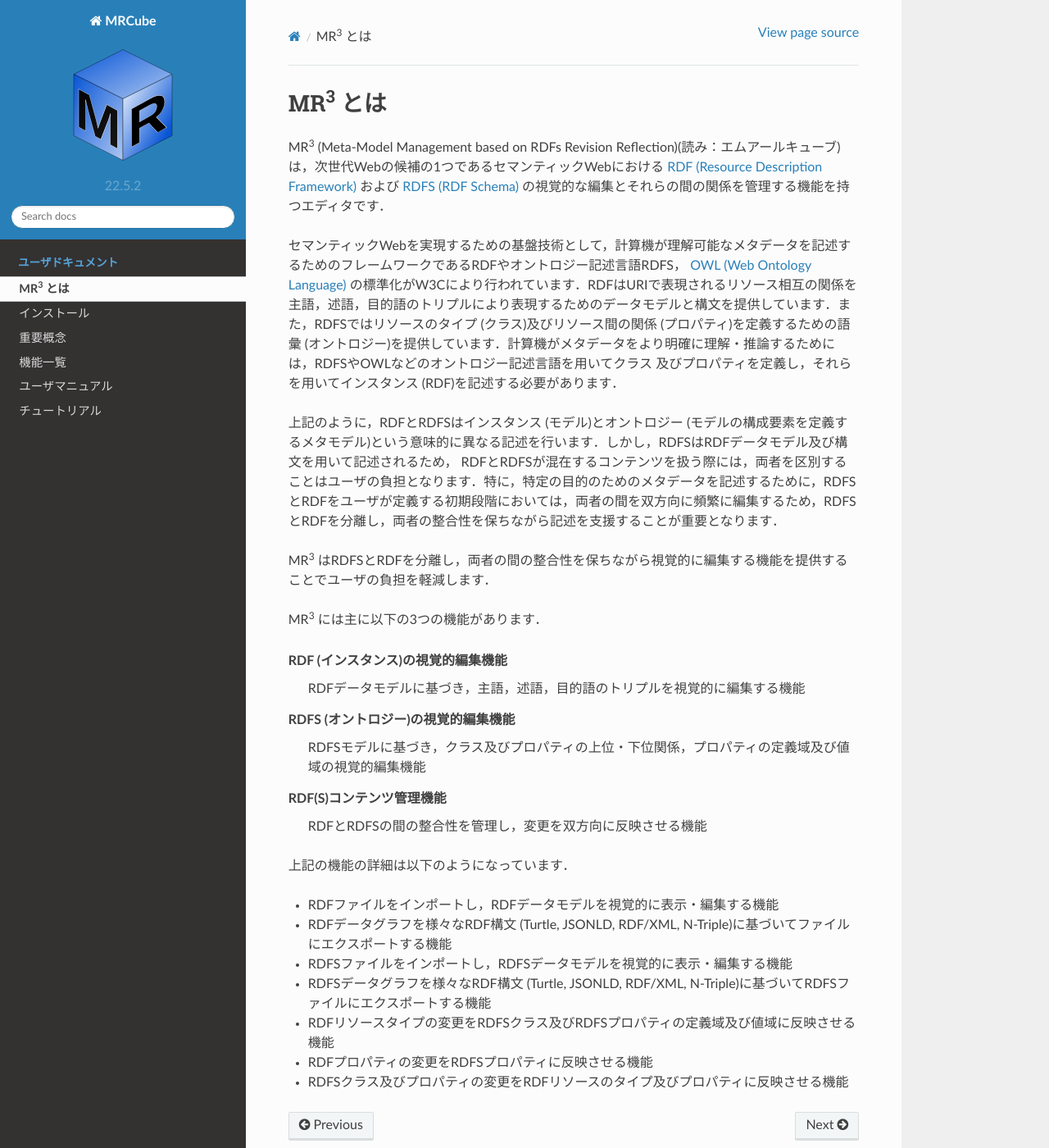
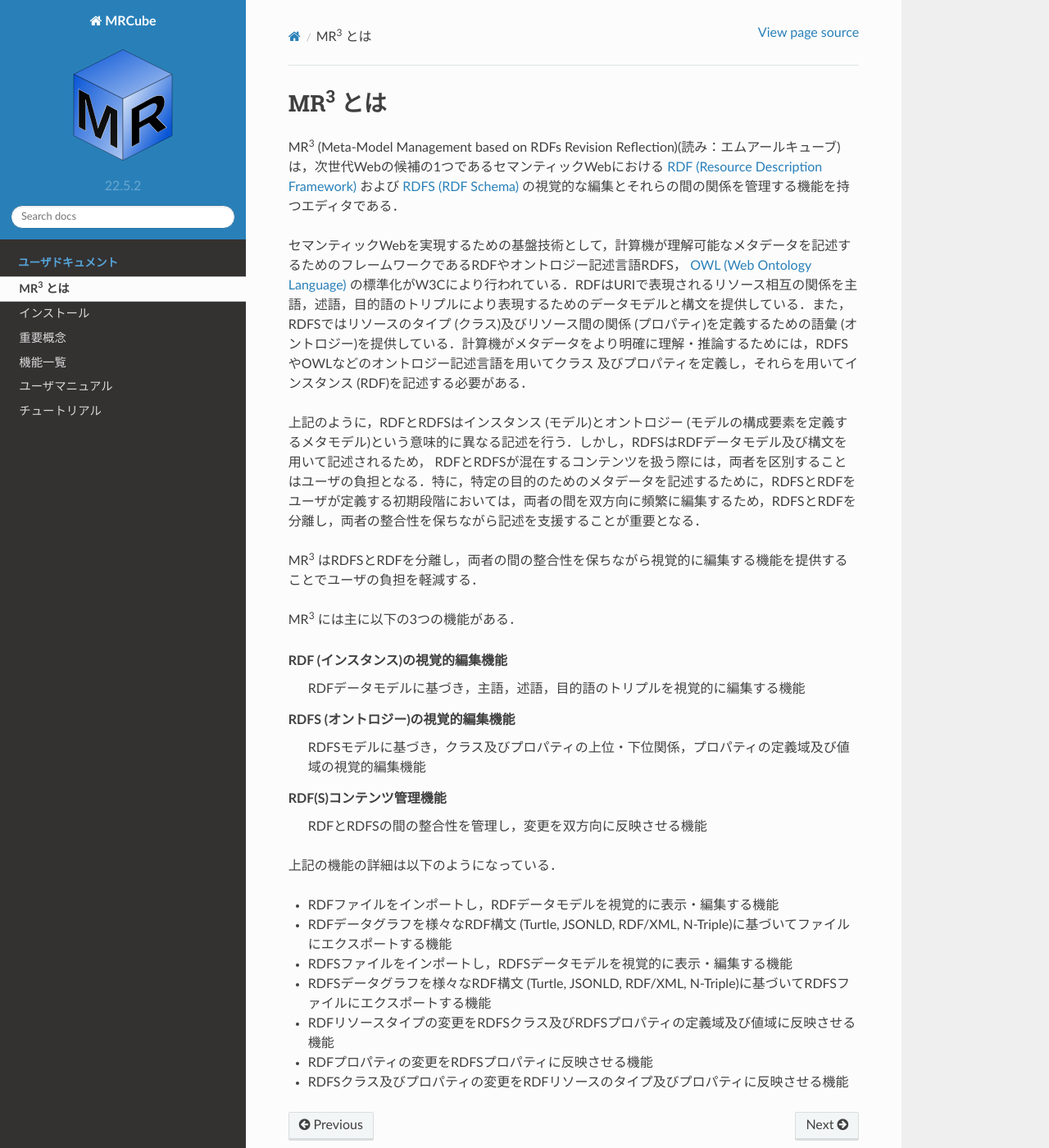
Before and after one commit to mr-3/mrcube-ja-docs, a Sphinx documentation site: the page built from docs/source/about.rst, in a window 1280 px wide and 1400 px high. Shown: the whole window at 82% size. Built offline with Sphinx 7.4.7 and the Read the Docs theme 2.0.0, drawn with Linux system fonts in a browser that asks for light colours.

Commit message:
update about.rst and install.rst

```diff
--- a/docs/source/about.rst
+++ b/docs/source/about.rst
@@ -1,15 +1,15 @@
 MR\ :sup:`3` \とは
 ==================
 
-MR\ :sup:`3` \ (Meta-Model Management based on RDFs Revision Reflection)(読み：エムアールキューブ) は，次世代Webの候補の1つであるセマンティックWebにおける `RDF (Resource Description Framework) <https://www.w3.org/TR/rdf11-concepts/>`_ および `RDFS (RDF Schema) <https://www.w3.org/TR/rdf-schema/>`_ の視覚的な編集とそれらの間の関係を管理する機能を持つエディタです．
+MR\ :sup:`3` \ (Meta-Model Management based on RDFs Revision Reflection)(読み：エムアールキューブ) は，次世代Webの候補の1つであるセマンティックWebにおける `RDF (Resource Description Framework) <https://www.w3.org/TR/rdf11-concepts/>`_ および `RDFS (RDF Schema) <https://www.w3.org/TR/rdf-schema/>`_ の視覚的な編集とそれらの間の関係を管理する機能を持つエディタである．
 
-セマンティックWebを実現するための基盤技術として，計算機が理解可能なメタデータを記述するためのフレームワークであるRDFやオントロジー記述言語RDFS， `OWL (Web Ontology Language) <https://www.w3.org/TR/owl-features/>`_ の標準化がW3Cにより行われています．RDFはURIで表現されるリソース相互の関係を主語，述語，目的語のトリプルにより表現するためのデータモデルと構文を提供しています．また，RDFSではリソースのタイプ (クラス)及びリソース間の関係 (プロパティ)を定義するための語彙 (オントロジー)を提供しています．計算機がメタデータをより明確に理解・推論するためには，RDFSやOWLなどのオントロジー記述言語を用いてクラス 及びプロパティを定義し，それらを用いてインスタンス (RDF)を記述する必要があります．
+セマンティックWebを実現するための基盤技術として，計算機が理解可能なメタデータを記述するためのフレームワークであるRDFやオントロジー記述言語RDFS， `OWL (Web Ontology Language) <https://www.w3.org/TR/owl-features/>`_ の標準化がW3Cにより行われている．RDFはURIで表現されるリソース相互の関係を主語，述語，目的語のトリプルにより表現するためのデータモデルと構文を提供している．また，RDFSではリソースのタイプ (クラス)及びリソース間の関係 (プロパティ)を定義するための語彙 (オントロジー)を提供している．計算機がメタデータをより明確に理解・推論するためには，RDFSやOWLなどのオントロジー記述言語を用いてクラス 及びプロパティを定義し，それらを用いてインスタンス (RDF)を記述する必要がある．
 
-上記のように，RDFとRDFSはインスタンス (モデル)とオントロジー (モデルの構成要素を定義するメタモデル)という意味的に異なる記述を行います．しかし，RDFSはRDFデータモデル及び構文を用いて記述されるため， RDFとRDFSが混在するコンテンツを扱う際には，両者を区別することはユーザの負担となります．特に，特定の目的のためのメタデータを記述するために，RDFSとRDFをユーザが定義する初期段階においては，両者の間を双方向に頻繁に編集するため，RDFSとRDFを分離し，両者の整合性を保ちながら記述を支援することが重要となります．
+上記のように，RDFとRDFSはインスタンス (モデル)とオントロジー (モデルの構成要素を定義するメタモデル)という意味的に異なる記述を行う．しかし，RDFSはRDFデータモデル及び構文を用いて記述されるため， RDFとRDFSが混在するコンテンツを扱う際には，両者を区別することはユーザの負担となる．特に，特定の目的のためのメタデータを記述するために，RDFSとRDFをユーザが定義する初期段階においては，両者の間を双方向に頻繁に編集するため，RDFSとRDFを分離し，両者の整合性を保ちながら記述を支援することが重要となる．
 
-MR\ :sup:`3` \ はRDFSとRDFを分離し，両者の間の整合性を保ちながら視覚的に編集する機能を提供することでユーザの負担を軽減します．
+MR\ :sup:`3` \ はRDFSとRDFを分離し，両者の間の整合性を保ちながら視覚的に編集する機能を提供することでユーザの負担を軽減する．
 
-MR\ :sup:`3` \ には主に以下の3つの機能があります．
+MR\ :sup:`3` \ には主に以下の3つの機能がある．
 
 RDF (インスタンス)の視覚的編集機能
     RDFデータモデルに基づき，主語，述語，目的語のトリプルを視覚的に編集する機能
@@ -18,7 +18,7 @@ RDFS (オントロジー)の視覚的編集機能
 RDF(S)コンテンツ管理機能
     RDFとRDFSの間の整合性を管理し，変更を双方向に反映させる機能
 
-上記の機能の詳細は以下のようになっています．
+上記の機能の詳細は以下のようになっている．
 
 * RDFファイルをインポートし，RDFデータモデルを視覚的に表示・編集する機能
 * RDFデータグラフを様々なRDF構文 (Turtle, JSONLD, RDF/XML, N-Triple)に基づいてファイルにエクスポートする機能
```
Also changed, not shown: docs/source/install.rst (+6 -6 lines).
